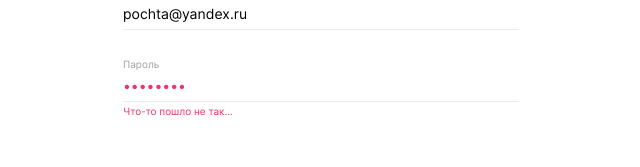
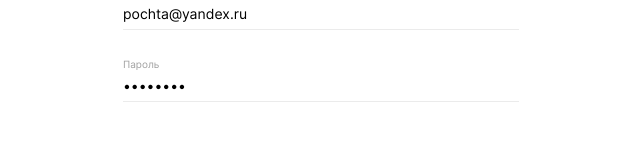
Before and after one commit to lunarkbot/movies-explorer-frontend, a React (Create React App) app: page /signup in a window 1280 px wide. Shown: the part 307-474 px from the top of the page, without its empty margins (319-959 px from the left). Built offline with nearby package versions, Linux system fonts and the light colour scheme.

Commit message:
feat: add form validation

```diff
--- a/src/components/UI/MyInput/MyInput.css
+++ b/src/components/UI/MyInput/MyInput.css
@@ -34,6 +34,6 @@
   color: var(--input-error);
   font: 400 10px/12px 'Inter', sans-serif;
   position: absolute;
-  bottom: -15px;
+  top: calc(100% + 1px);
   left: 0;
 }
--- a/src/components/UI/MyInput/MyInput.jsx
+++ b/src/components/UI/MyInput/MyInput.jsx
@@ -6,15 +6,12 @@
                         name,
                         placeholder,
                         value = '',
-                        hasError = false,
+                        handler,
+                        min,
+                        max,
+                        required = true,
                         errorText = '',
                       }) => {
-
-  const [inputValue, setInputValue] = useState(value);
-
-  function handleInput(e) {
-    setInputValue(e.target.value);
-  }
 
   return (
     <label className="my-input">
@@ -22,11 +19,14 @@
       <input
         type={type}
         name={name}
-        onInput={handleInput}
-        value={inputValue}
-        className={`my-input__input ${hasError && 'my-input__input_has-error'}`}
+        onInput={handler}
+        value={value}
+        minLength={min}
+        maxLength={max}
+        required={required}
+        className={`my-input__input ${errorText && 'my-input__input_has-error'}`}
       />
-      {hasError && <span className="my-input__error">{errorText}</span>}
+      {errorText && <span className="my-input__error">{errorText}</span>}
     </label>
   );
 };
--- /dev/null
+++ b/src/hooks/useFormAndValidation.js
@@ -0,0 +1,22 @@
+import {useState, useCallback} from 'react';
+
+export function useFormAndValidation() {
+  const [ values, setValues ] = useState({});
+  const [ errors, setErrors ] = useState({});
+  const [ isValid, setIsValid ] = useState(true);
+
+  const handleChange = (e) => {
+    const {name, value} = e.target
+    setValues({...values, [name]: value });
+    setErrors({...errors, [name]: e.target.validationMessage});
+    setIsValid(e.target.closest('form').checkValidity());
+  };
+
+  const resetForm = useCallback((newValues = {}, newErrors = {}, newIsValid = false) => {
+    setValues(newValues);
+    setErrors(newErrors);
+    setIsValid(newIsValid);
+  }, [setValues, setErrors, setIsValid]);
+
+  return { values, handleChange, errors, isValid, resetForm, setValues, setIsValid };
+}
--- a/src/pages/profile/profile.jsx
+++ b/src/pages/profile/profile.jsx
@@ -2,11 +2,12 @@
 import {Header} from '../../components/Header/Header';
 import {Footer} from '../../components/Footer/Footer';
 import {MyInput} from '../../components/UI/MyInput/MyInput';
-import {useState} from 'react';
+import {useEffect, useState} from 'react';
 import Button from '../../components/UI/Button/Button';
 import {Link, useNavigate} from 'react-router-dom';
 import {useDispatch} from 'react-redux';
 import {switchLogin} from '../../store/userSlice';
+import {useFormAndValidation} from '../../hooks/useFormAndValidation';
 
 export const ProfilePage = () => {
   const user = {
@@ -16,12 +17,21 @@
 
   const dispatch = useDispatch();
   const history = useNavigate();
+  const {values, handleChange, errors, isValid, setValues } = useFormAndValidation();
+  const [isEditable, setIsEditable] = useState(false);
 
-  const [isEditable, setIsEditable] = useState(false);
+  useEffect(() => {
+    setValues({
+      email: 'pochta@yandex.ru',
+      name: 'Виталий',
+    });
+  }, [setValues]);
 
   function handleSubmit(e) {
     e.preventDefault();
-    setIsEditable(false);
+    if (isValid) {
+      setIsEditable(false);
+    }
   }
 
   function handleEdit(e) {
@@ -45,12 +55,20 @@
             <MyInput
               name="name"
               placeholder="Имя"
-              value={user.name}
+              handler={handleChange}
+              min="2"
+              max="30"
+              errorText={errors.name}
+              value={values.name}
             />
             <MyInput
               name="email"
               placeholder="E-mail"
-              value={user.email}
+              handler={handleChange}
+              min="2"
+              max="30"
+              value={values.email}
+              errorText={errors.email}
             />
           </div>)
           : (<ul className="profile__list">
--- a/src/pages/signin/signin.jsx
+++ b/src/pages/signin/signin.jsx
@@ -5,38 +5,57 @@
 import {Link, useNavigate} from 'react-router-dom';
 import {useDispatch} from 'react-redux';
 import {switchLogin} from '../../store/userSlice';
+import {useEffect} from 'react';
+import {useFormAndValidation} from '../../hooks/useFormAndValidation';
 
 export const SignInPage = () => {
   const dispatch = useDispatch();
   const history = useNavigate();
+  const {values, handleChange, errors, isValid, setValues } = useFormAndValidation();
 
-  function handleClick (e) {
+  useEffect(() => {
+    setValues({
+      email: 'pochta@yandex.ru',
+      password: 'password',
+    });
+  }, [setValues]);
+
+  function handleSubmit(e) {
     e.preventDefault();
-    dispatch(switchLogin());
-    history('/movies');
+    if (isValid) {
+      dispatch(switchLogin());
+      history('/movies');
+    }
   }
 
   return (
-    <form name="signin" method="post"  className="signin">
+    <form name="signin" method="post"  className="signin" onSubmit={handleSubmit}>
       <Logo secondClass="signin__logo" />
       <h1 className="signin__title">Рады видеть!</h1>
       <div className="signin__inputs-group">
         <MyInput
           name="email"
           placeholder="E-mail"
-          value="pochta@yandex.ru"
+          value={values.email}
+          handler={handleChange}
+          min="2"
+          max="30"
+          errorText={errors.email}
         />
         <MyInput
           type="password"
           name="password"
           placeholder="Пароль"
+          value={values.password}
+          handler={handleChange}
+          min="8"
+          errorText={errors.password}
         />
       </div>
       <div className="signin__buttons-group">
         <Button
           type="submit"
           className="signin__button"
-          onClick={handleClick}
         >
           Войти
         </Button>
--- a/src/pages/signup/signup.jsx
+++ b/src/pages/signup/signup.jsx
@@ -3,30 +3,55 @@
 import {MyInput} from '../../components/UI/MyInput/MyInput';
 import Button from '../../components/UI/Button/Button';
 import {Link} from 'react-router-dom';
+import {useFormAndValidation} from '../../hooks/useFormAndValidation';
+import {useEffect} from 'react';
 
 export const SignUpPage = () => {
+  const {values, handleChange, errors, isValid, setValues, resetForm } = useFormAndValidation();
+
+  useEffect(() => {
+    setValues({
+      name: 'Виталий',
+      email: 'pochta@yandex.ru',
+      password: 'password',
+    });
+  }, [setValues]);
+
+  function handleSubmit(e) {
+    e.preventDefault();
+  }
+
   return (
-    <form name="signup" method="post"  className="signup">
+    <form name="signup" method="post"  className="signup" onSubmit={handleSubmit}>
       <Logo secondClass="signup__logo" />
       <h1 className="signup__title">Добро пожаловать!</h1>
       <div className="signup__inputs-group">
         <MyInput
           name="name"
           placeholder="Имя"
-          value="Виталий"
+          handler={handleChange}
+          min="2"
+          max="30"
+          errorText={errors.name}
+          value={values.name}
         />
         <MyInput
           name="email"
           placeholder="E-mail"
-          value="pochta@yandex.ru"
+          handler={handleChange}
+          min="2"
+          max="30"
+          value={values.email}
+          errorText={errors.email}
         />
         <MyInput
           type="password"
           name="password"
           placeholder="Пароль"
-          value="password"
-          hasError={true}
-          errorText="Что-то пошло не так..."
+          min="8"
+          handler={handleChange}
+          value={values.password}
+          errorText={errors.password}
         />
       </div>
       <div className="signup__buttons-group">
```
Also changed, not shown: src/utils/index.js (deleted, +0 -11 lines).
